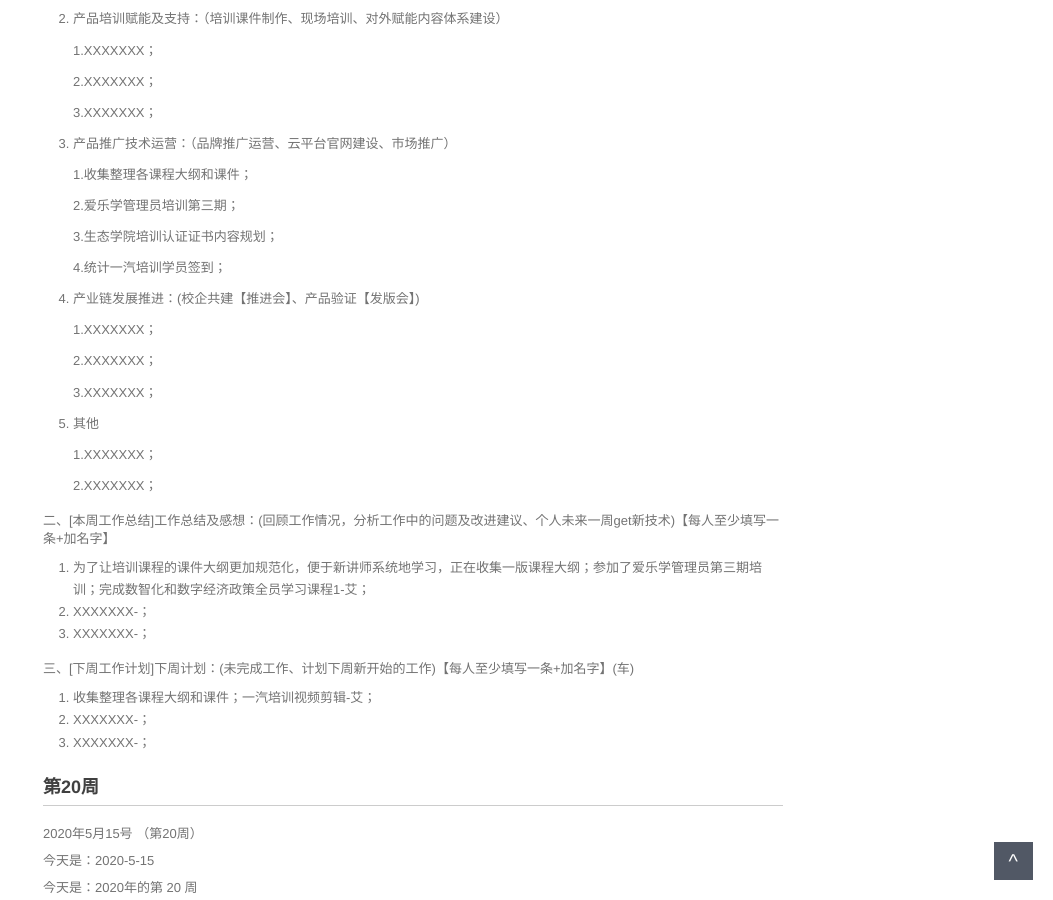
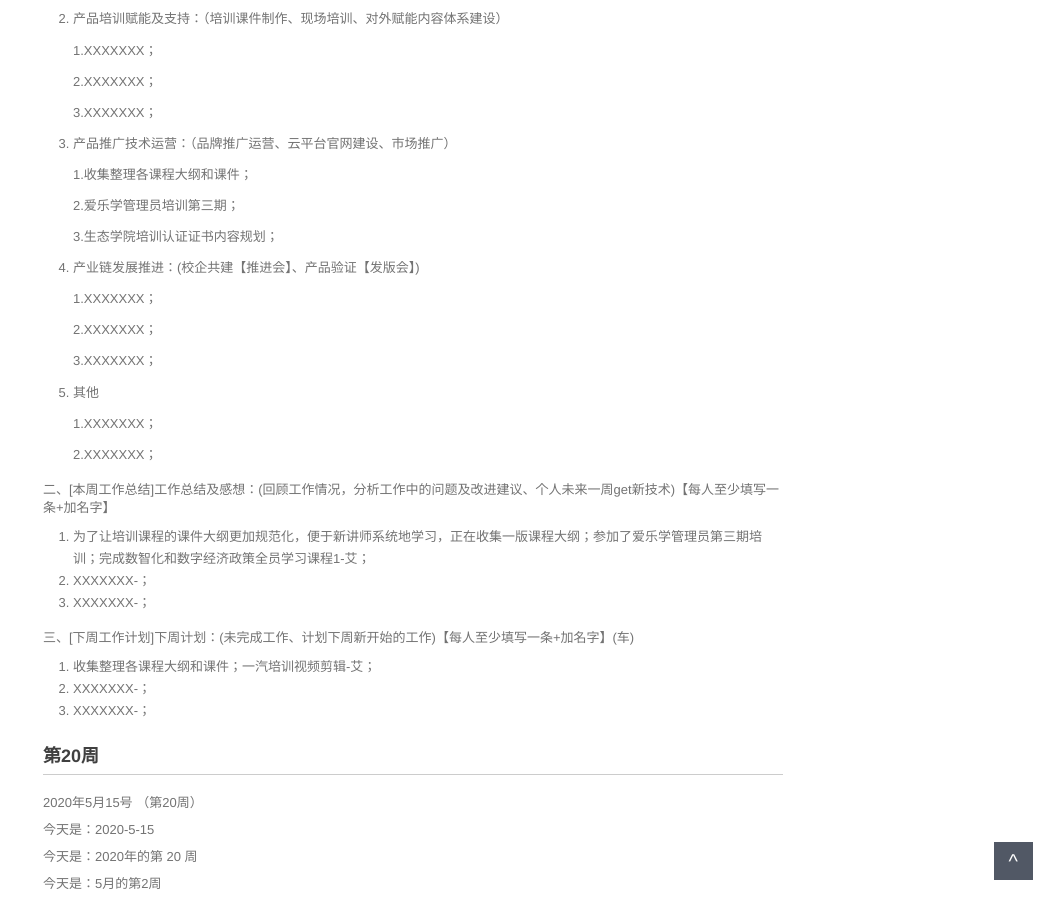
Before and after one commit to walllFlower/blog, a Jekyll site: the page built from 2020-02-28-day_report.md, in a window 1280 px wide and 900 px high, scrolled down 652 px. Shown: the whole window, without its empty margins (227-1280 px from the left). Built offline with Jekyll 4.4.1, drawn with Linux system fonts in a browser that asks for light colours; comment, search, counter and statistics services are not loaded.

Commit message:
Update 2020-02-28-day_report.md

```diff
--- a/2020-02-28-day_report.md
+++ b/2020-02-28-day_report.md
@@ -49,7 +49,6 @@ categories: 技术运营工作周报
 
     3.生态学院培训认证证书内容规划；
 
-    4.统计一汽培训学员签到；
 
 4. 产业链发展推进：(校企共建【推进会】、产品验证【发版会】)
 
```
